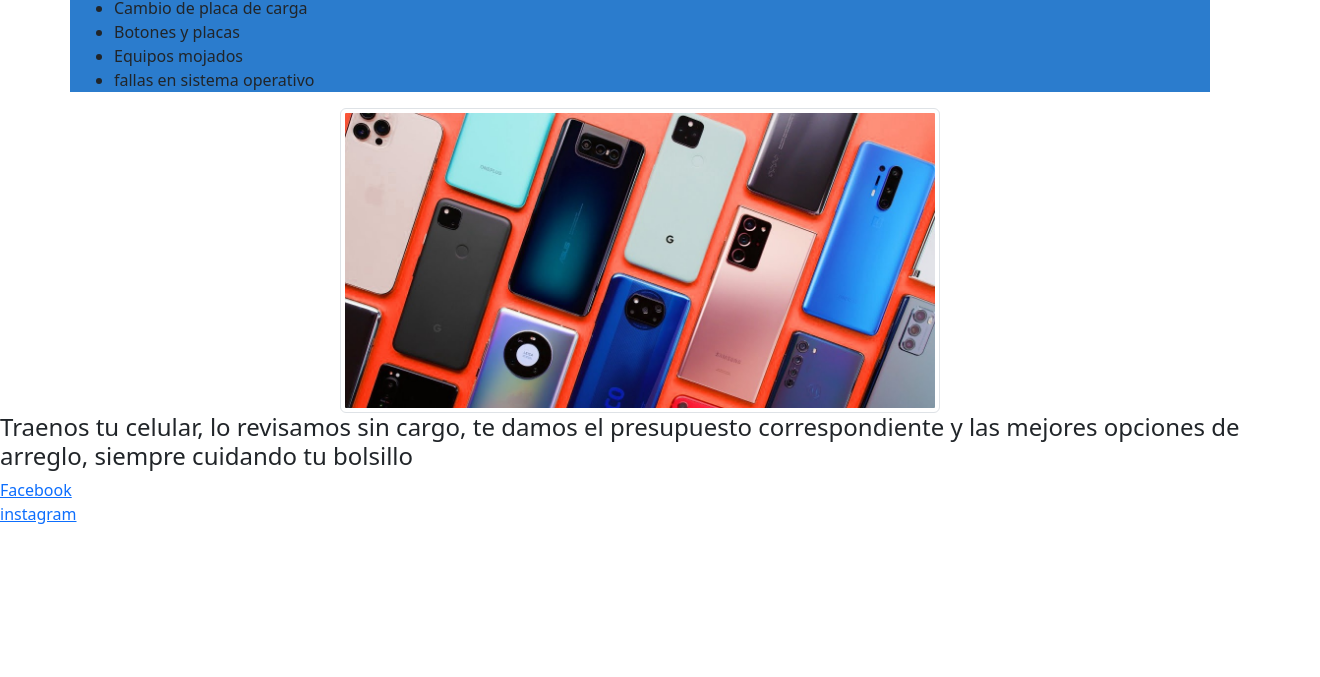
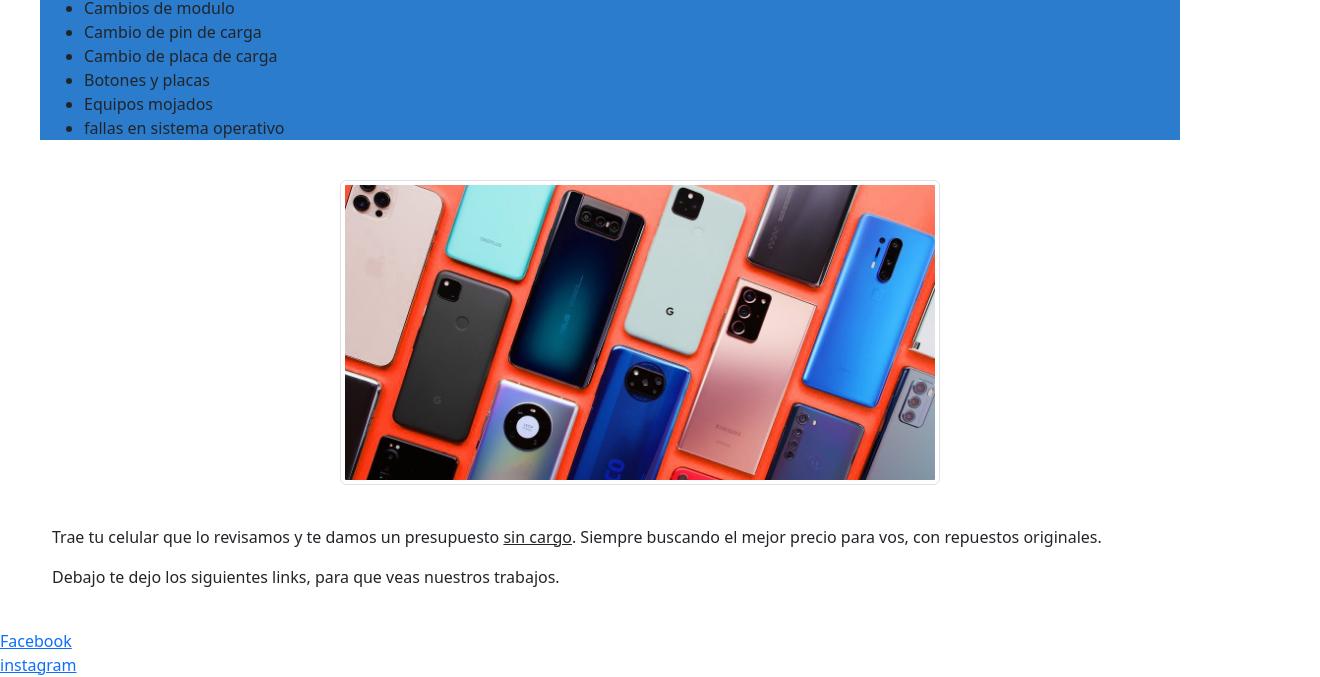
Before and after one commit to jorgeeomar/Teamcell, a plain HTML site: page index.html in a window 1280 px wide. Shown: the part 377-1054 px from the top of the page, 1320 px wide, since content can reach past the window. Before the commit the page ends 903 px from the top, so only its background shows below. Drawn offline with nearby package versions, Linux system fonts and the light colour scheme.

Commit message:
parrafo final

```diff
--- a/css/stilo.css
+++ b/css/stilo.css
@@ -4,7 +4,13 @@
 
 .lista-1{
     background: #123456;
+    margin: 40px;
 }
 .lista-2{
-    background: #2b7ccd
+    background: #2b7ccd;
+    margin: 40px;
 }
+
+.texto-1{
+    margin: 40px;
+}
--- a/index.html
+++ b/index.html
@@ -47,8 +47,10 @@
 
       <img src="img\foto celulares.jpg" class="mx-auto d-block img-thumbnail" alt="foto de celulares" width="600px">
 
-  <div class="texto1">
-    <h4>Traenos tu celular, lo revisamos sin cargo, te damos el presupuesto correspondiente y las mejores opciones de arreglo, siempre cuidando tu bolsillo </h4>
+  <div class="container-fluid texto-1">
+      <p>Trae tu celular que lo revisamos y te damos un presupuesto <u>sin cargo</u>.
+         Siempre buscando el mejor precio para vos, con repuestos originales.</p>
+      <p>Debajo te dejo los siguientes links, para que veas nuestros trabajos.</p>
   </div>
 
   <div class="redes">
```
